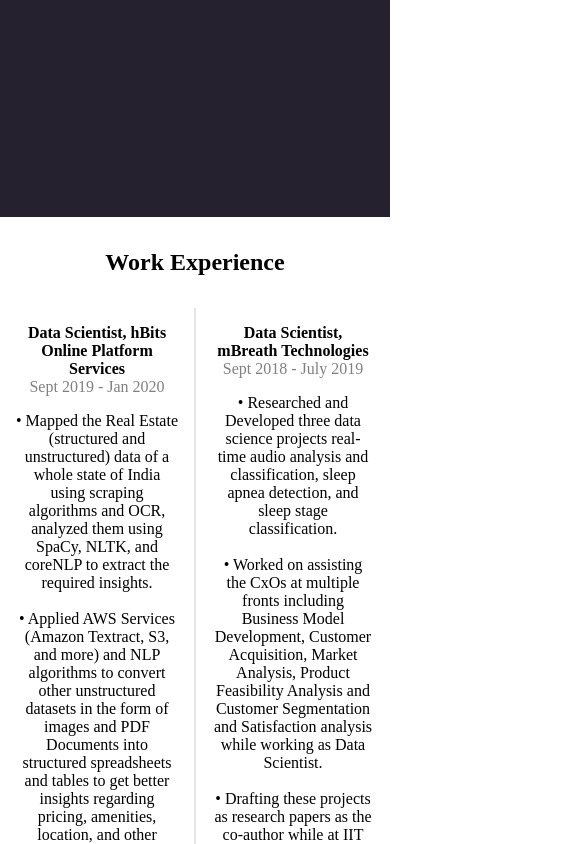
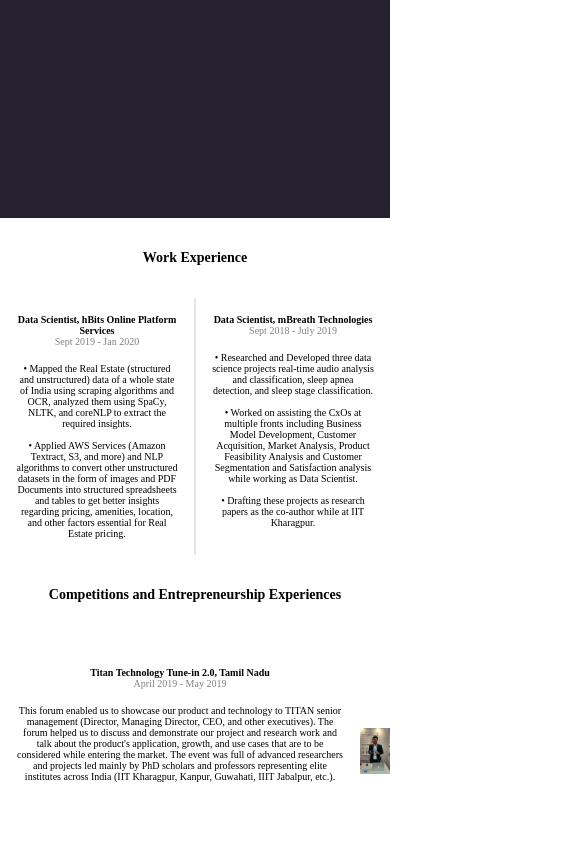
Before and after one commit to abhiram11/Portfolio-from-Scratch, a React (Create React App) app: page / in a window 390 px wide. Shown: the part 1156-2000 px from the top of the page, 585 px wide, since content can reach past the window. Built offline with nearby package versions, Linux system fonts and the light colour scheme; a web font is replaced by a local one.

Commit message:
many media queries done, spring part remains

```diff
--- a/src/App.js
+++ b/src/App.js
@@ -21,9 +21,9 @@ function App() {
         <Projects />
         <Contact />
       </div>
-      <div className="mobile">
+      {/* <div className="mobile">
         <h1>Please open the app in Desktop Mode</h1>
-      </div>
+      </div> */}
     </>
   );
 }
--- a/src/components/Contact/Contact.css
+++ b/src/components/Contact/Contact.css
@@ -5,7 +5,9 @@
 
 .contact {
   display: flex;
-  justify-content: space-around;
+  align-items: center;
+  padding-bottom: 2rem;
+  justify-content: center;
 }
 
 .contact__header {
@@ -16,18 +18,28 @@
   color: whitesmoke;
 }
 
-.contact__left {
-  display: flex;
-  align-items: center;
-  padding-bottom: 2rem;
-  /* padding-left: 10px; */
+.contact__image {
+  object-fit: contain;
 }
 
-/* .contact__right {
-  padding-right: 10px;
+.contact__image__stackoverflow {
+  width: 100%;
+  object-fit: contain;
+  /* height: 58px; */
 }
 
-.contact__right > img {
-  object-fit: contain;
-  width: 240px;
-} */
+@media screen and (max-width: 768px) {
+  .contact__header > h4 {
+    font-size: 10px;
+  }
+
+  .contact__image {
+    width: 100%;
+    object-fit: contain;
+  }
+
+  .contact__image__stackoverflow {
+    width: 100%;
+    /* height: 48px; */
+  }
+}
--- a/src/components/Contact/index.js
+++ b/src/components/Contact/index.js
@@ -9,7 +9,6 @@ function Contact() {
         <h4>Connect with me at : abhiramsatpute@gmail.com </h4>
       </div>
       <div className="contact">
-        <div className="contact__left">
         {/* Github, Youtube, LinkedIn, Twitter, Hackerrank */}
         <a
           href="https://twitter.com/abhiram_satpute"
@@ -24,6 +23,7 @@ function Contact() {
             src="https://img.shields.io/badge/twitter-%231DA1F2.svg?&style=for-the-badge&logo=twitter&logoColor=white"
             alt="Twitter"
             effect="blur"
+            className="contact__image"
           />
         </a>
         &nbsp;&nbsp;
@@ -40,6 +40,7 @@ function Contact() {
             src="https://img.shields.io/badge/linkedin-%230077B5.svg?&style=for-the-badge&logo=linkedin&logoColor=white"
             alt="LinkedIn"
             effect="blur"
+            className="contact__image"
           />
         </a>
         &nbsp;&nbsp;
@@ -60,7 +61,7 @@ function Contact() {
             src="https://stackoverflow.com/users/flair/8185479.png?theme=dark"
             alt="More than 84K+ Profiles Reached as well!"
             effect="blur"
-              style={{ width: "208px", height: "58px" }}
+            className="contact__image__stackoverflow"
           />
         </a>
         &nbsp;&nbsp;
@@ -77,14 +78,12 @@ function Contact() {
             src="https://img.shields.io/badge/youtube-%23FF0000.svg?&style=for-the-badge&logo=youtube&logoColor=white"
             alt="Youtube"
             effect="blur"
+            className="contact__image"
+            // style={{height: }}
           />
         </a>
         &nbsp;&nbsp;
-          <a
-            href="https://github.com/abhiram11"
-            target="_blank"
-            rel="noreferrer"
-          >
+        <a href="https://github.com/abhiram11" target="_blank" rel="noreferrer">
           {/* <img
               src="https://img.shields.io/badge/Github-grey.svg?&style=for-the-badge&logo=github&logoColor=white"
               alt="GitHub"
@@ -93,11 +92,10 @@ function Contact() {
             src="https://img.shields.io/badge/Github-grey.svg?&style=for-the-badge&logo=github&logoColor=white"
             alt="GitHub"
             effect="blur"
+            className="contact__image"
           />
         </a>
         &nbsp;&nbsp;
-        </div>
-        {/* <div className="contact__right">Or write to me at: email</div> */}
       </div>
     </div>
   );
--- a/src/components/Experience/Experience.css
+++ b/src/components/Experience/Experience.css
@@ -1,7 +1,3 @@
-/* .experience {
-  padding: 2rem 0;
-} */
-
 .experience > h2 {
   padding: 2rem 0;
 }
@@ -20,7 +16,9 @@
 
 .experience__wrapper__lower {
   /* border: 1px solid blue; */
+  width: 20%;
   display: flex;
+  /* flex: 0.5; */
   flex-direction: column;
   padding: 1rem;
   min-width: 360px;
@@ -47,19 +45,42 @@
   padding-bottom: 1rem;
 }
 
-.experience__wrapper__image > img {
-  /* border: 1px solid green; */
+.border {
+  border: 1px solid #e6e6e6;
+  /* margin: 0 auto; */
+}
+.experience__wrapper__image {
   height: 340px;
   object-fit: contain;
 }
 
-/* .experience > img {
-  width: 100%;
-  object-fit: contain;
-  padding: 1rem 0;
-} */
+@media screen and (max-width: 768px) {
+  .experience > h2 {
+    font-size: 14px;
+  }
 
-.border {
-  border: 1px solid #e6e6e6;
-  /* margin: 0 auto; */
+  .experience__wrapper__upper__a > h4 {
+    font-size: 10px;
+  }
+
+  .experience__wrapper__duration {
+    font-size: 10px;
+  }
+  .experience__wrapper__upper__a > p {
+    font-size: 10px;
+  }
+
+  .experience__wrapper__lower > h4 {
+    font-size: 10px;
+  }
+
+  .experience__wrapper__lower > p {
+    font-size: 10px;
+  }
+
+  .experience__wrapper__image {
+    height: 200px;
+    width: 100%;
+    object-fit: contain;
+  }
 }
--- a/src/components/Experience/index.js
+++ b/src/components/Experience/index.js
@@ -73,15 +73,16 @@ function Experience() {
               Guwahati, IIIT Jabalpur, etc.).
             </p>
           </div>
-          <div className="experience__wrapper__image">
+          <div>
             <LazyLoadImage
               src={titan}
               alt="TTI-2.0"
               effect="blur"
-              style={{
-                height: "340px",
-                "object-fit": "contain",
-              }}
+              className="experience__wrapper__image"
+              // style={{
+              //   height: "340px",
+              //   "object-fit": "contain",
+              // }}
               placeholderSrc={Lazytitan}
             />
           </div>
@@ -102,15 +103,12 @@ function Experience() {
               with entrepreneurs all around the country.
             </p>
           </div>
-          <div className="experience__wrapper__image">
+          <div>
             <LazyLoadImage
               src={iimcip}
               alt="IIMCIP"
               effect="blur"
-              style={{
-                height: "340px",
-                "object-fit": "contain",
-              }}
+              className="experience__wrapper__image"
               placeholderSrc={Lazyiimcip}
             />
           </div>
@@ -134,15 +132,12 @@ function Experience() {
               event, so here's one from Titan event.
             </p>
           </div>
-          <div className="experience__wrapper__image">
+          <div>
             <LazyLoadImage
               src={qdic}
               alt="QDIC"
               effect="blur"
-              style={{
-                height: "340px",
-                "object-fit": "contain",
-              }}
+              className="experience__wrapper__image"
               placeholderSrc={Lazyqdic}
             />
           </div>
--- a/src/components/Intro/index.js
+++ b/src/components/Intro/index.js
@@ -66,7 +66,6 @@ function Intro() {
                 }}
               >
                 My Skills <br />
-                {/* <br /> */}
                 <span style={{ fontSize: "14px" }}>(Click Me!)</span>
               </h3>
             </div>
--- a/src/components/Projects/Projects.css
+++ b/src/components/Projects/Projects.css
@@ -100,3 +100,23 @@
   color: white;
   background-color: black;
 }
+
+@media screen and (max-width: 768px) {
+  .project__content__top > h2 {
+    font-size: 14px;
+  }
+
+  .project__content__top > p {
+    font-size: 10px;
+  }
+
+  .project__content__bottom__each {
+    padding: 0.5rem;
+    font-size: 10px;
+  }
+
+  .projects > h3 {
+    /* margin: 0 auto; */
+    font-size: 10px;
+  }
+}
--- a/src/components/Projects/index.js
+++ b/src/components/Projects/index.js
@@ -173,6 +173,7 @@ function Projects() {
         </h3>
         <div className="projects__button">
           <a
+            //MAYBE ADD VIDEO DETAILS in CSS
             className="projects__link"
             href="https://github.com/abhiram11/Deployments-and-Certifications"
             target="_blank"
```
Lines whose indentation alone changed are shown as unchanged.
